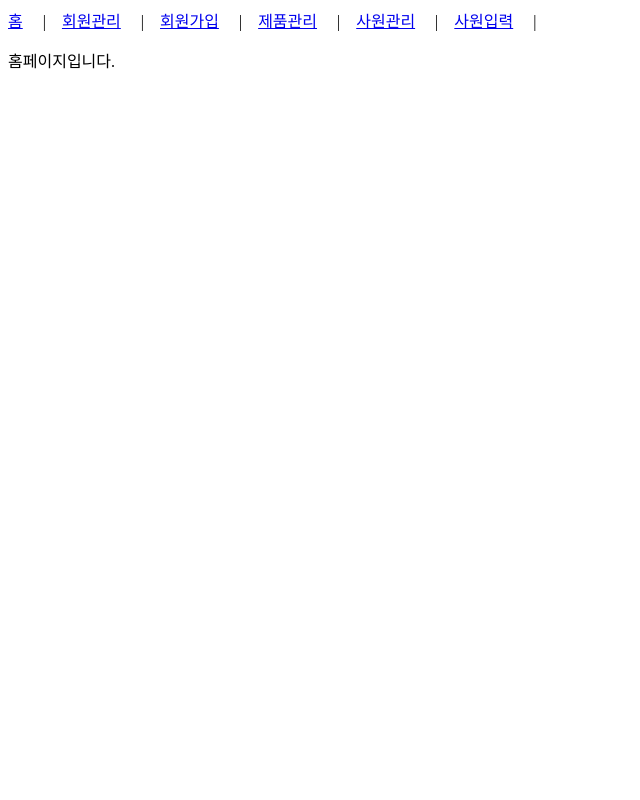
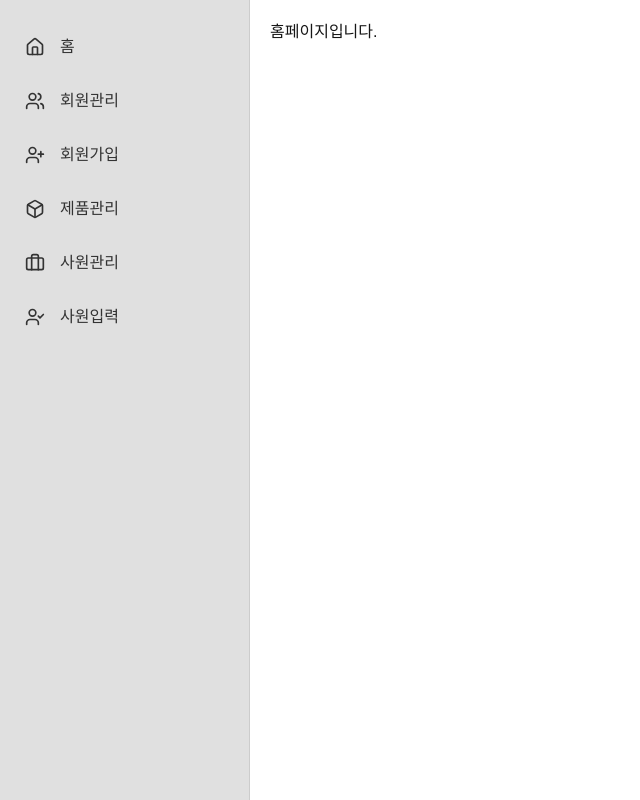
Before and after one commit to jinki238/next-member, a Next.js app: page / in a window 1280 px wide. Shown: the whole page, without its empty margins (0-640 px from the left). Built offline with nearby package versions, Linux system fonts and the light colour scheme.

Commit message:
네비바css

```diff
--- a/package.json
+++ b/package.json
@@ -11,6 +11,7 @@
   "dependencies": {
     "@reduxjs/toolkit": "^2.11.2",
     "axios": "^1.15.2",
+    "lucide-react": "^1.14.0",
     "next": "16.2.4",
     "react": "19.2.4",
     "react-dom": "19.2.4",
--- a/src/app/layout.tsx
+++ b/src/app/layout.tsx
@@ -1,20 +1,33 @@
 import Navbar from "@/components/layout/Navbar";
 import Providers from "./providers";
+import "./globals.css"; // globals.css가 있다면 반드시 임포트
 
-const RootLayout = ({children}:{children:React.ReactNode}) => {
+const RootLayout = ({ children }: { children: React.ReactNode }) => {
   return (
     <html>
-      {/* <head>
-        <title>여기는타이틀</title>
-        <meta name="description" content="설명입니다" />
-        </head> */}
-        <body>
-          {/* <p>여기는 변하지 않아!</p> */}
-      <Navbar />
-      <Providers>
-        {children}
-      </Providers>
-    </body></html>
+      <body>
+        {/* 전체를 감싸는 컨테이너를 flex로 설정 */}
+        <div style={{ display: "flex" }}>
+
+          {/* 1. 왼쪽 사이드바 영역 */}
+          <Navbar />
+
+          {/* 2. 오른쪽 메인 콘텐츠 영역 */}
+          {/* Navbar의 width가 250px이므로, marginLeft를 250px 줘서 겹치지 않게 합니다. */}
+          <main style={{
+            flex: 1,
+            marginLeft: "250px",
+            padding: "20px",
+            minHeight: "100vh"
+          }}>
+            <Providers>
+              {children}
+            </Providers>
+          </main>
+
+        </div>
+      </body>
+    </html>
   );
 };
 
--- /dev/null
+++ b/src/components/layout/Navbar.module.css
@@ -0,0 +1,38 @@
+/* Navbar.module.css */
+.sidebar {
+  width: 250px;           /* 사이드바 너비 */
+  height: 100vh;          /* 화면 높이 전체 */
+  background-color: #e0e0e0; /* 이미지의 연회색 */
+  position: fixed;        /* 왼쪽 고정 */
+  left: 0;
+  top: 0;
+  display: flex;
+  flex-direction: column;
+  padding-top: 20px;
+  border-right: 1px solid #ccc;
+}
+
+.navItem {
+  display: flex;
+  align-items: center;
+  padding: 15px 25px;
+  text-decoration: none;  /* 밑줄 제거 */
+  color: #333;            /* 글자색 */
+  gap: 15px;              /* 아이콘과 글자 사이 간격 */
+  transition: background 0.2s;
+}
+
+.navItem:hover {
+  background-color: #d0d0d0; /* 마우스 올렸을 때 색상 */
+}
+
+.icon {
+  display: flex;
+  align-items: center;
+  justify-content: center;
+}
+
+.text {
+  font-size: 16px;
+  font-weight: 500;
+}
--- a/src/components/layout/Navbar.tsx
+++ b/src/components/layout/Navbar.tsx
@@ -1,16 +1,27 @@
 import Link from "next/link";
+import styles from "./Navbar.module.css"; // ⭐ CSS 모듈 import
+import { Home, Users, UserPlus, Box, Briefcase, UserCheck } from "lucide-react";
 
 const Navbar = () => {
-    return (
-        <nav>
-            <Link href="/">홈</Link> &nbsp;&nbsp;&nbsp; | &nbsp;&nbsp;&nbsp;
-            <Link href="/member">회원관리</Link> &nbsp;&nbsp;&nbsp; | &nbsp;&nbsp;&nbsp;
-            <Link href="/member/register">회원가입</Link> &nbsp;&nbsp;&nbsp; | &nbsp;&nbsp;&nbsp;
-            <Link href="/product">제품관리</Link> &nbsp;&nbsp;&nbsp; | &nbsp;&nbsp;&nbsp;
-            <Link href="/emp">사원관리</Link> &nbsp;&nbsp;&nbsp; | &nbsp;&nbsp;&nbsp;
-            <Link href="/emp/register">사원입력</Link> &nbsp;&nbsp;&nbsp; | &nbsp;&nbsp;&nbsp;
-        </nav>
-    );
+  const menuItems = [
+    { name: "홈", href: "/", icon: <Home size={20} /> },
+    { name: "회원관리", href: "/member", icon: <Users size={20} /> },
+    { name: "회원가입", href: "/member/register", icon: <UserPlus size={20} /> },
+    { name: "제품관리", href: "/product", icon: <Box size={20} /> },
+    { name: "사원관리", href: "/emp", icon: <Briefcase size={20} /> },
+    { name: "사원입력", href: "/emp/register", icon: <UserCheck size={20} /> },
+  ];
+
+  return (
+    <nav className={styles.sidebar}> {/* ⭐ styles.클래스명 사용 */}
+      {menuItems.map((item) => (
+        <Link key={item.href} href={item.href} className={styles.navItem}>
+          <span className={styles.icon}>{item.icon}</span>
+          <span className={styles.text}>{item.name}</span>
+        </Link>
+      ))}
+    </nav>
+  );
 };
 
 export default Navbar;
```
Also changed, not shown: src/features/emp/types.ts (+4 -4 lines), 1 other file (tests, documents, lock files or other folders).
